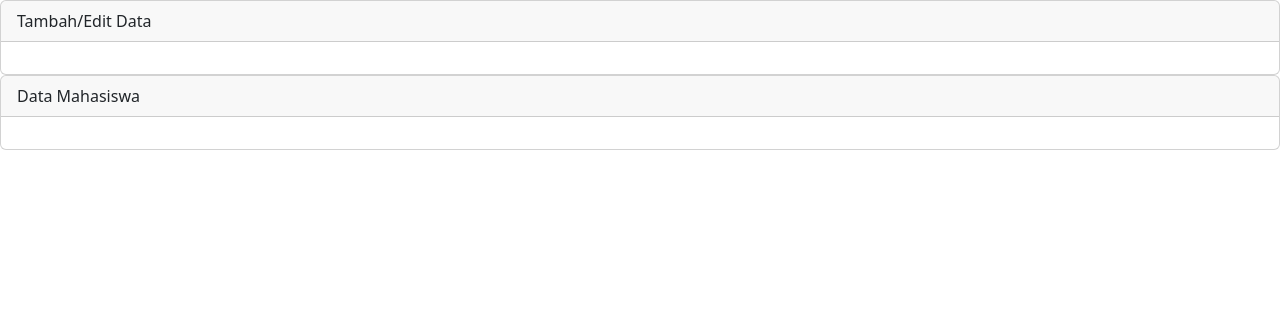
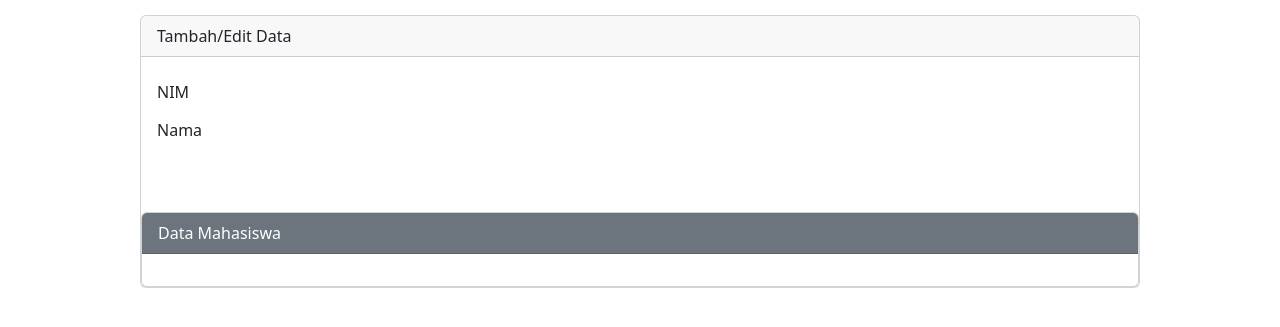
Before and after one commit to junglemain77/project0, a PHP site: page / in a window 1280 px wide. Shown: the top 327 px of the page. Run offline with PHP 8.4, Linux system fonts and the light colour scheme; data that the repository does not hold is empty.

Commit message:
Minor Change

```diff
--- a/index.php
+++ b/index.php
@@ -19,10 +19,19 @@ if (!$koneksi) {
   <title>Document</title>
   <link href="https://cdn.jsdelivr.net/npm/bootstrap@5.3.2/dist/css/bootstrap.min.css" rel="stylesheet"
     integrity="sha384-T3c6CoIi6uLrA9TneNEoa7RxnatzjcDSCmG1MXxSR1GAsXEV/Dwwykc2MPK8M2HN" crossorigin="anonymous">
+  <style>
+    .mx-auto {
+      width: 1000px
+    }
+
+    .card {
+      margin-top: 15px
+    }
+  </style>
 </head>
 
 <body>
-  <div class="max-auto">
+  <div class="mx-auto">
     <!-- Input Data -->
     <div class="card">
       <div class="card-header">
@@ -30,14 +39,24 @@ if (!$koneksi) {
       </div>
       <div class="card-body">
         <form action="" method="POST">
-
+          <div class="mb-3 row">
+            <label for="nim" class="col-sm-2 col-form-label">NIM</label>
+            <div class="col-sm-10">
+              <input type="text" class="form-control-plaintext" id="nim" name="nim" value="<?php echo $nim?>">
+            </div>
+            <div class="mb-3 row">
+            <label for="nama" class="col-sm-2 col-form-label">Nama</label>
+            <div class="col-sm-10">
+              <input type="text" class="form-control-plaintext" id="nama" name="nama" value="<?php echo $nama?>">
+            </div>
+          </div>
         </form>
       </div>
     </div>
 
     <!-- Get Data -->
     <div class="card">
-      <div class="card-header">
+      <div class="card-header text-white bg-secondary">
         Data Mahasiswa
       </div>
       <div class="card-body">
```
